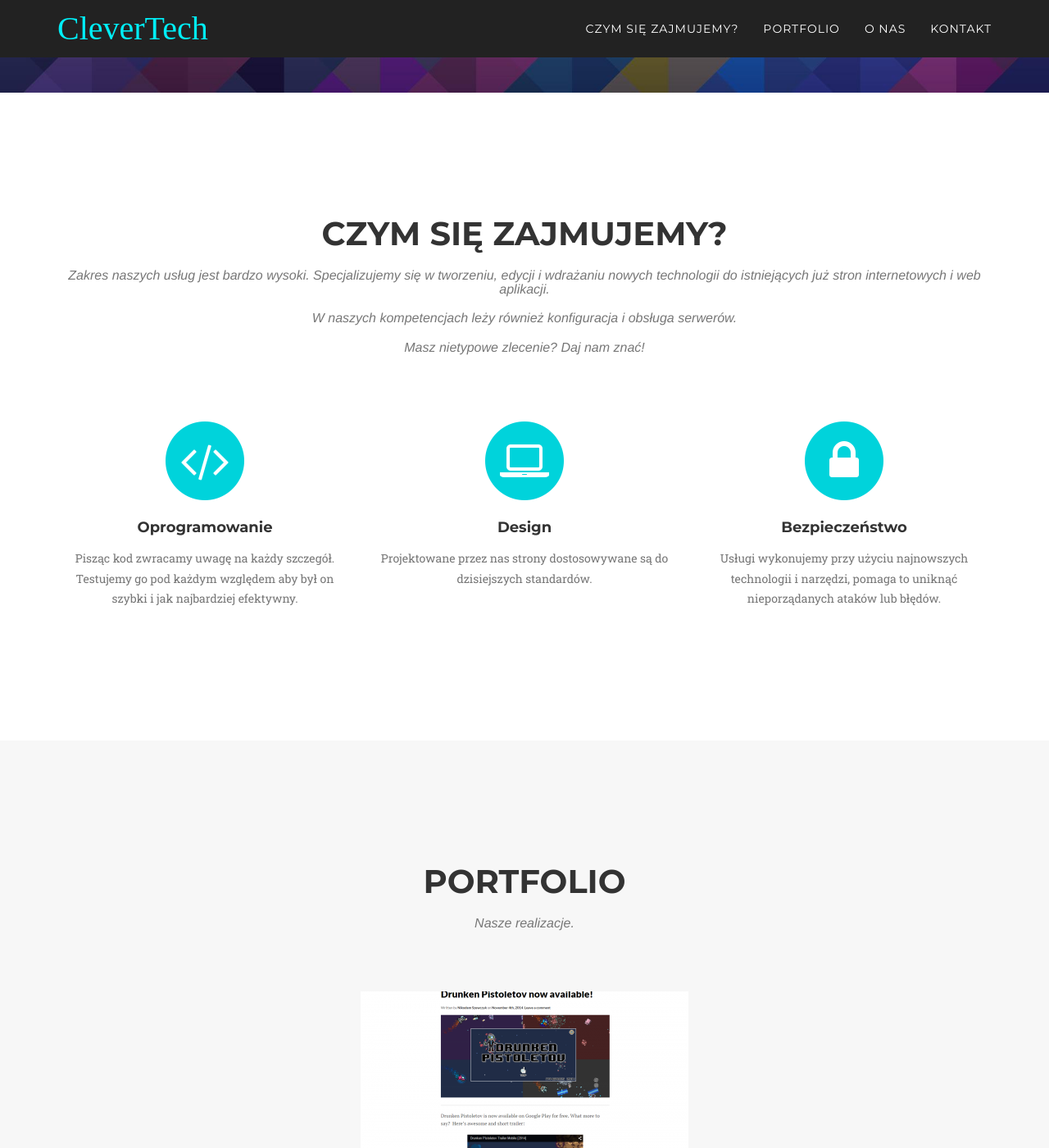
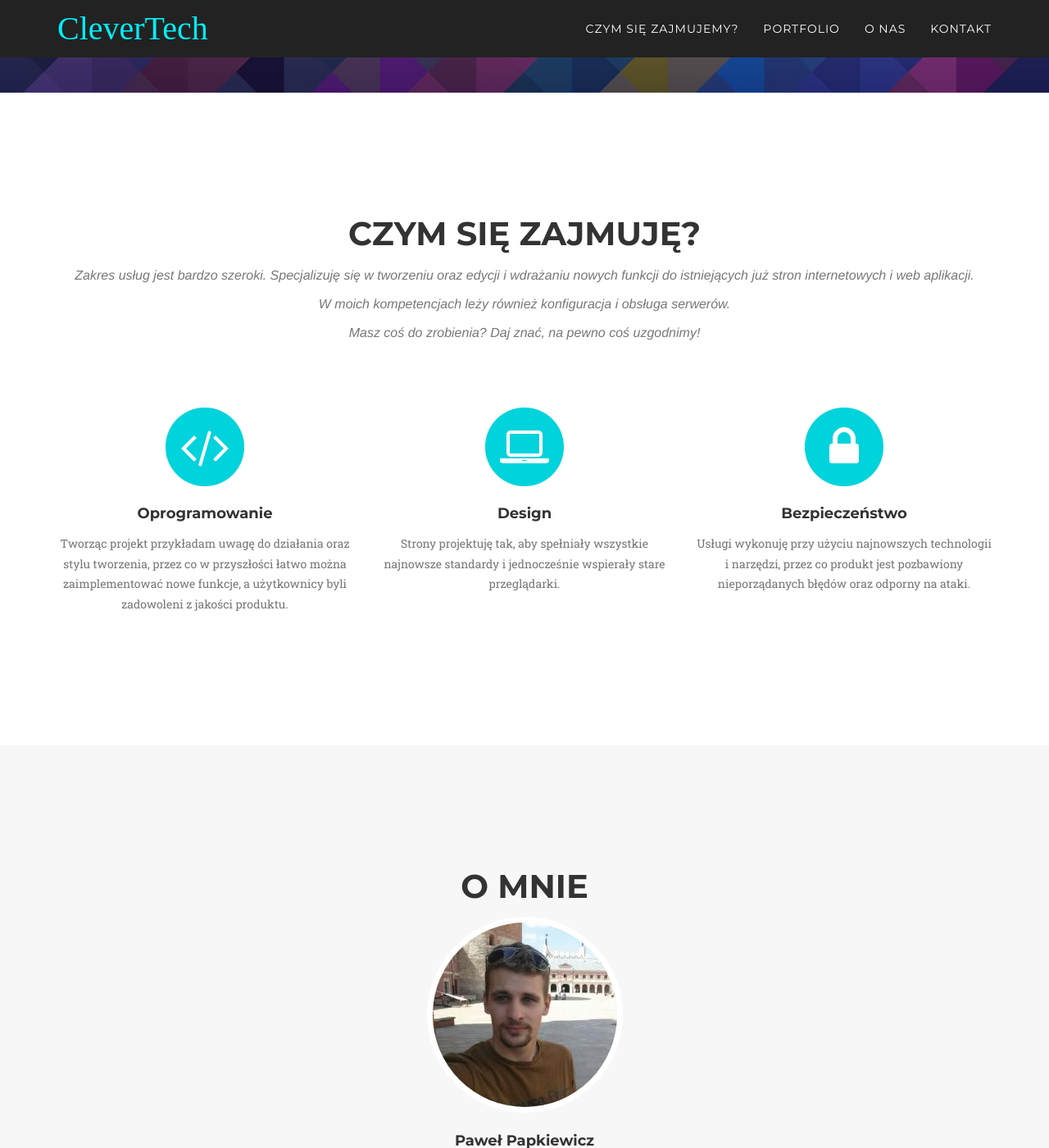
Before and after one commit to papkie/old-clevertech-me-website, a Jekyll site: the page built from index.html, in a window 1280 px wide and 1400 px high, scrolled down 645 px. Shown: the whole window at 82% size. Built offline with Jekyll 4.4.1, drawn with Linux system fonts in a browser that asks for light colours; nearby versions of some CDN libraries; some web fonts are replaced; some of the changed text lies outside the part shown.

Commit message:
Poprawka contentu

```diff
--- a/_includes/services.html
+++ b/_includes/services.html
@@ -2,8 +2,8 @@
     <div class="container">
         <div class="row">
             <div class="col-lg-12 text-center">
-                <h2 class="section-heading">Czym się zajmujemy?</h2>
-                <h3 class="section-subheading text-muted">Zakres naszych usług jest bardzo wysoki. Specjalizujemy się w tworzeniu, edycji i wdrażaniu nowych technologii do istniejących już stron internetowych i web aplikacji.</br></br>W naszych kompetencjach leży również konfiguracja i obsługa serwerów.</br></br>Masz nietypowe zlecenie? Daj nam znać!</h3>
+                <h2 class="section-heading">Czym się zajmuję?</h2>
+                <h3 class="section-subheading text-muted">Zakres usług jest bardzo szeroki. Specjalizuję się w tworzeniu oraz edycji i wdrażaniu nowych funkcji do istniejących już stron internetowych i web aplikacji.</br></br>W moich kompetencjach leży również konfiguracja i obsługa serwerów.</br></br>Masz coś do zrobienia? Daj znać, na pewno coś uzgodnimy!</h3>
             </div>
         </div>
         <div class="row text-center">
@@ -13,7 +13,7 @@
                     <i class="fa fa-code fa-stack-1x fa-inverse"></i>
                 </span>
                 <h4 class="service-heading">Oprogramowanie</h4>
-                <p class="text-muted">Pisząc kod zwracamy uwagę na każdy szczegół. Testujemy go pod każdym względem aby był on szybki i jak najbardziej efektywny.</p>
+                <p class="text-muted">Tworząc projekt przykładam uwagę do działania oraz stylu tworzenia, przez co w przyszłości łatwo można zaimplementować nowe funkcje, a użytkownicy byli zadowoleni z jakości produktu.</p>
             </div>
             <div class="col-md-4">
                 <span class="fa-stack fa-4x">
@@ -21,7 +21,7 @@
                     <i class="fa fa-laptop fa-stack-1x fa-inverse"></i>
                 </span>
                 <h4 class="service-heading">Design</h4>
-                <p class="text-muted">Projektowane przez nas strony dostosowywane są do dzisiejszych standardów.</p>
+                <p class="text-muted">Strony projektuję tak, aby spełniały wszystkie najnowsze standardy i jednocześnie wspierały stare przeglądarki.</p>
             </div>
             <div class="col-md-4">
                 <span class="fa-stack fa-4x">
@@ -29,7 +29,7 @@
                     <i class="fa fa-lock fa-stack-1x fa-inverse"></i>
                 </span>
                 <h4 class="service-heading">Bezpieczeństwo</h4>
-                <p class="text-muted">Usługi wykonujemy przy użyciu najnowszych technologii i narzędzi, pomaga to uniknąć nieporządanych ataków lub błędów.</p>
+                <p class="text-muted">Usługi wykonuję przy użyciu najnowszych technologii i narzędzi, przez co produkt jest pozbawiony nieporządanych błędów oraz odporny na ataki.</p>
             </div>
         </div>
     </div>
--- a/_includes/workers.html
+++ b/_includes/workers.html
@@ -2,8 +2,8 @@
         <div class="container">
             <div class="row">
                 <div class="col-lg-12 text-center">
-                    <h2 class="section-heading">Nasz zespół</h2>
-                    <h3 class="section-subheading text-muted">Młodzi, lecz doświadczeni oraz pełni energii i lubiący wyzwania.</h3>
+                    <h2 class="section-heading">O mnie</h2>
+                    <!-- <h3 class="section-subheading text-muted">Młodzi, lecz doświadczeni oraz pełni energii i lubiący wyzwania.</h3> -->
                 </div>
             </div>
             <div class="row">
@@ -28,10 +28,10 @@
                 </div>
                 {% endfor %}
             </div>
-            <div class="row">
+            <!-- <div class="row">
                 <div class="col-lg-8 col-lg-offset-2 text-center">
                     <p class="large text-muted">Nasz doświadczony zespół spełni Twoje oczekiwania.</p>
                 </div>
-            </div>
+            </div> -->
         </div>
     </section>
--- a/index.html
+++ b/index.html
@@ -3,7 +3,11 @@ layout: layout
 ---
 
 {% include services.html %}
+{%comment%}
 {% include portfolio.html %}
+{%endcomment%}
 {% include workers.html %}
 {% include contact.html %}
+{%comment%}
 {% include portfolioDetails.html %}
+{%endcomment%}
```
